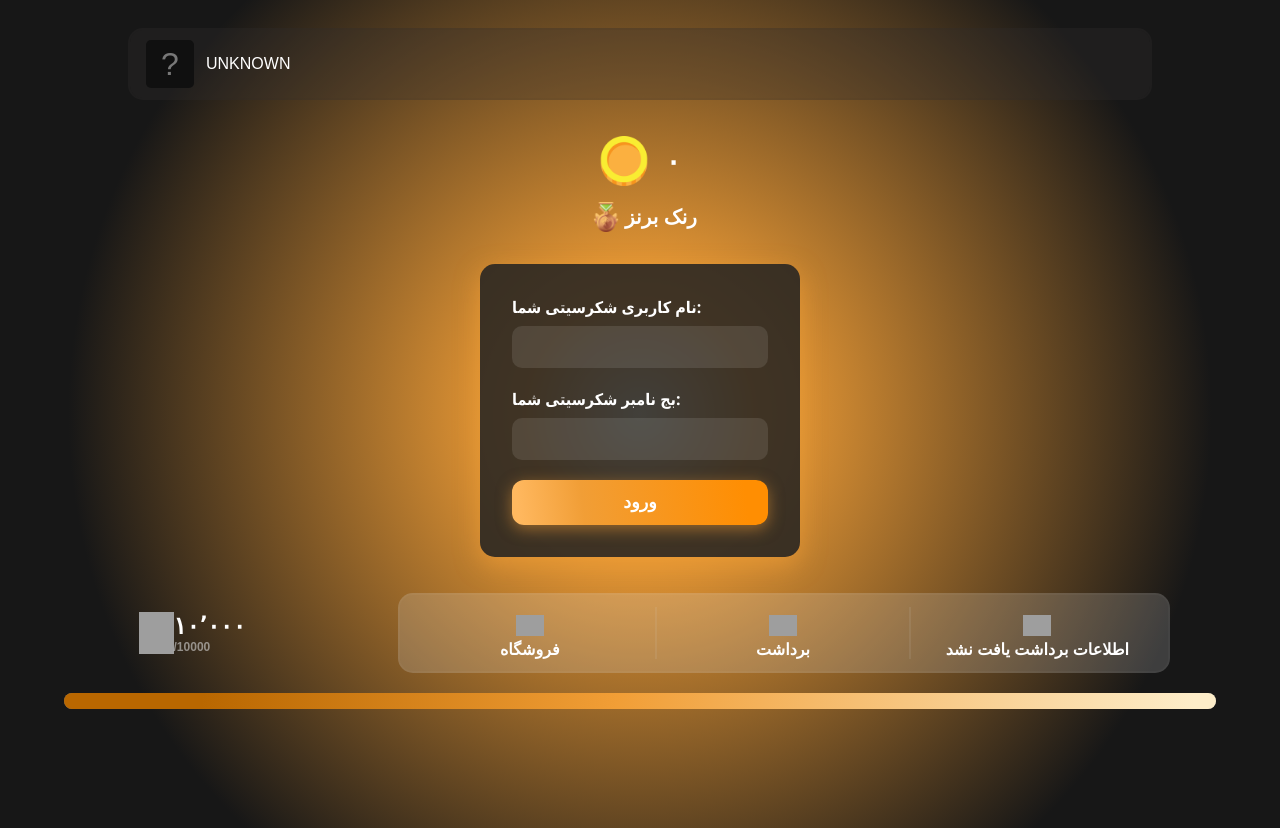
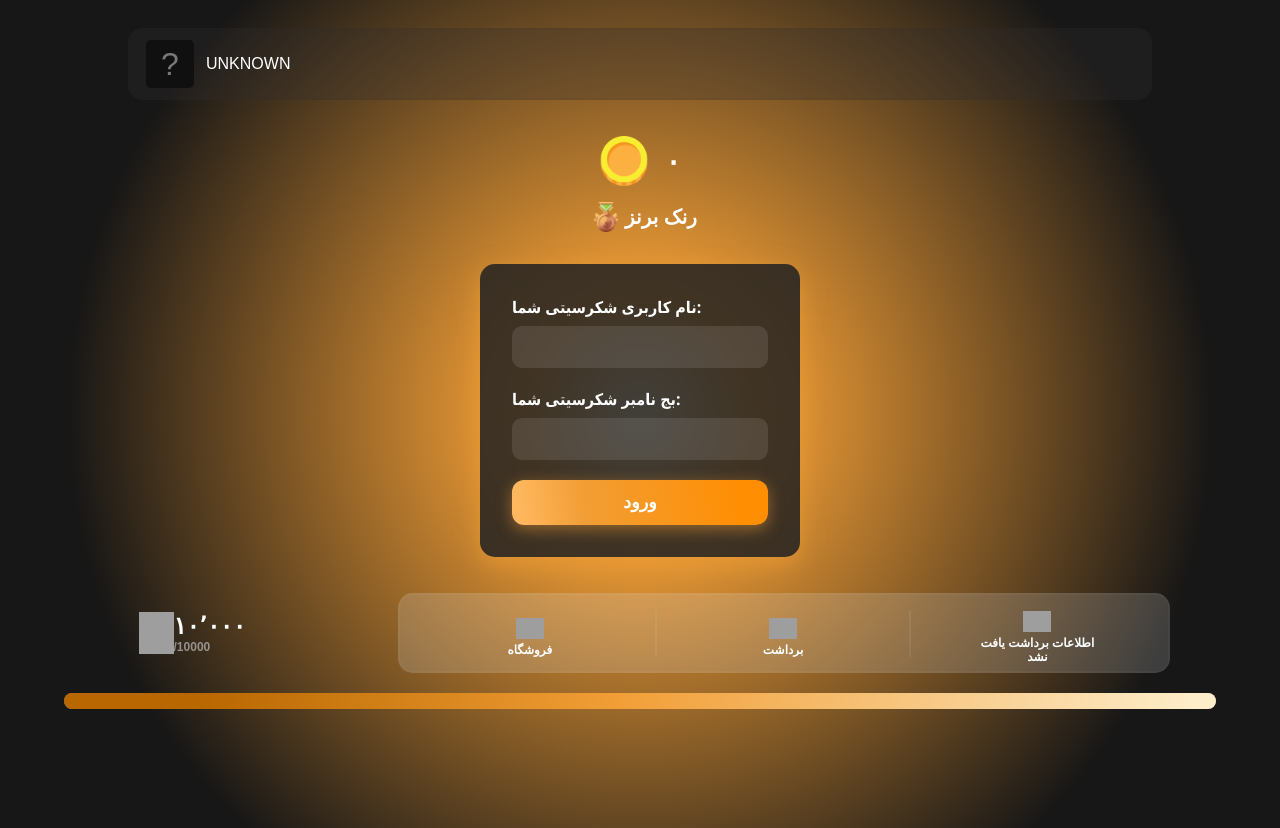
Before and after one commit to babashakare/minishejar, a plain HTML site: page index.html in a window 1280 px wide. Drawn offline with Linux system fonts and the light colour scheme; grey boxes are pictures that could not be loaded.

Commit message:
Add files via upload

```diff
--- a/assets/css/style2.css
+++ b/assets/css/style2.css
@@ -717,3 +717,12 @@
   #closeChanceBox:focus-visible {
     background-color: #ffd700;
     outlin
+  }
+.walit {
+    font-size: 12px; /* اندازه فونت 12 پیکسل */
+    font-weight: bold; /* بولد */
+    text-align: center; /* وسط چین */
+    width: 50%; /* عرض 50 درصد */
+    margin: 0 auto; /* مرکز چینش */
+    box-sizing: border-box; /* شامل padding و border در اندازه */
+}
--- a/index.html
+++ b/index.html
@@ -119,15 +119,15 @@
     <div class="menu-bottuns">
         <a class="button b-r" id="earnButton" role="button" aria-haspopup="dialog" aria-expanded="false" aria-controls="productMenu">
             <img src="https://shekarcity.ir/image/shop.png" alt="" width="28px" />
-            <span class="select-none">فروشگاه</span>
+            <span class="walit">فروشگاه</span>
         </a>
         <a id="boostWithdrawButton" class="button b-r" role="button">
             <img src="https://shekarcity.ir/shtn.png" alt="" width="28px" />
-            <span class="select-none">برداشت</span>
+            <span class="walit">برداشت</span>
         </a>
 		<a class="button" role="button">
             <img src="https://shekarcity.ir/image/withdrawal.png" alt="" width="28px" />
-            <span id="totalPointsContainer" aria-live="polite" aria-atomic="true" role="region"></span>
+            <span class="walit" id="totalPointsContainer" aria-live="polite" aria-atomic="true" role="region"></span>
         </a>
     </div>
 </div>
```
